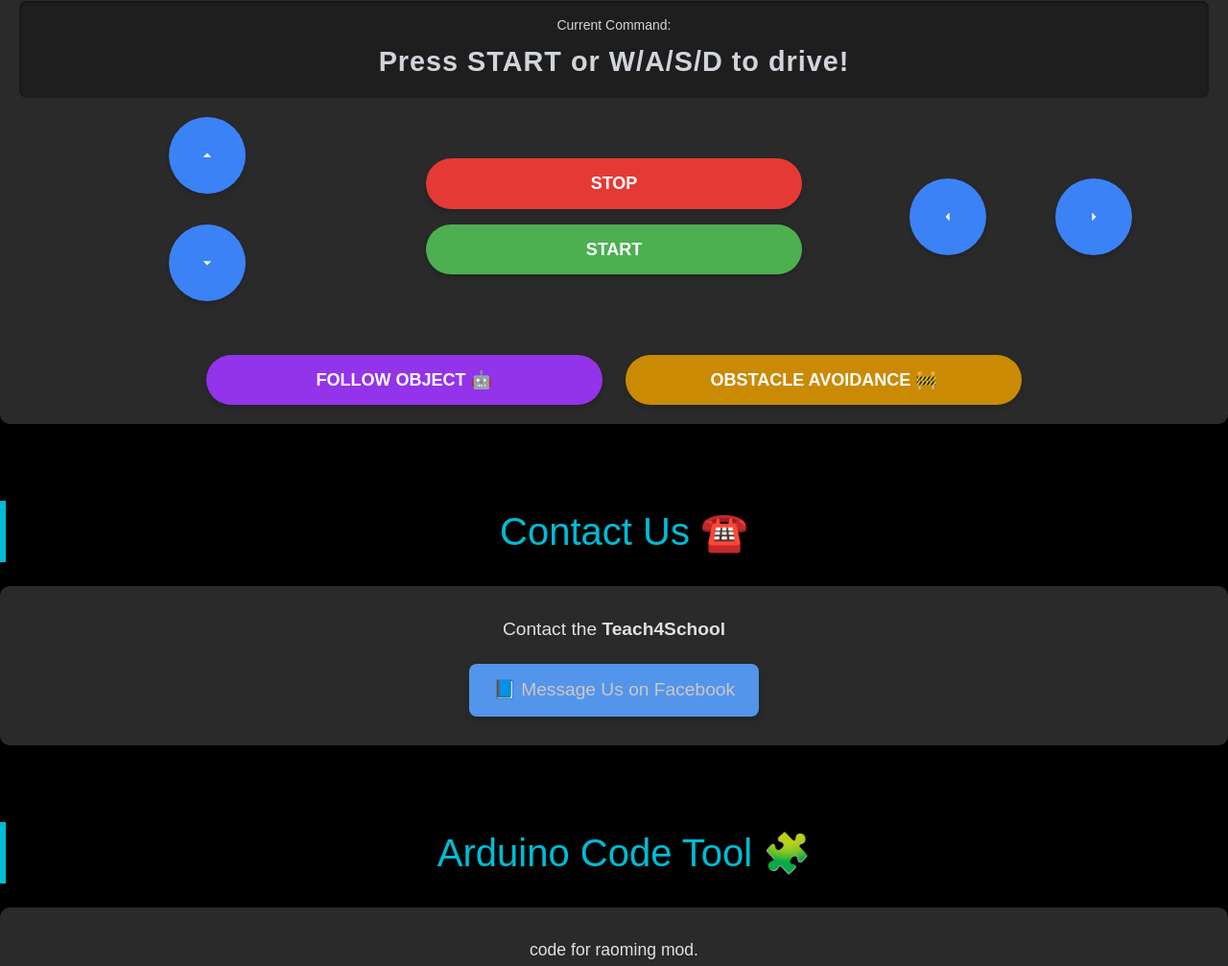
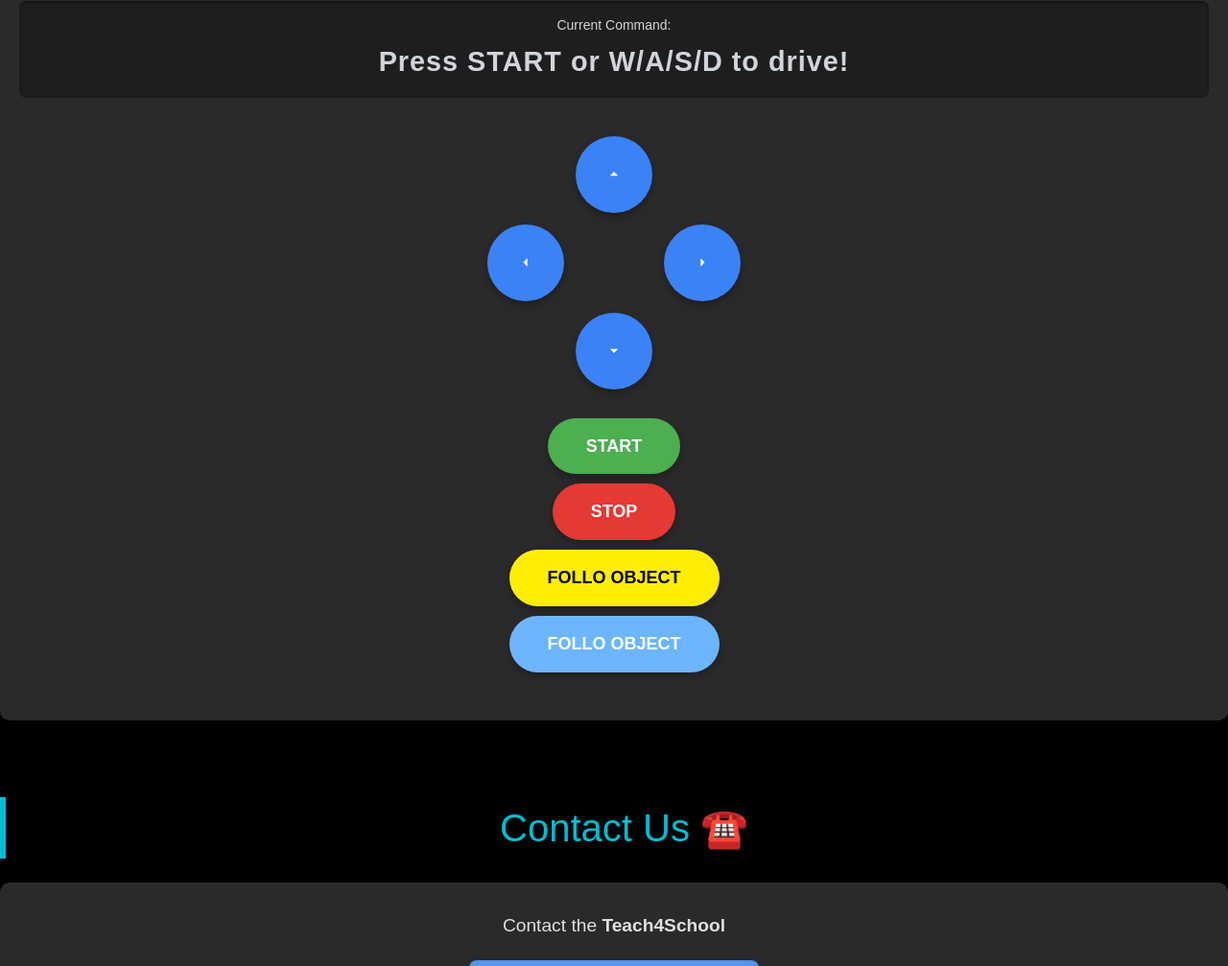
Before and after one commit to stemst159-hue/stem.github.io, a plain HTML site: page index.html in a window 1280 px wide. Shown: the part 1398-2405 px from the top of the page at 96% size. Drawn offline with nearby package versions, Linux system fonts and the light colour scheme.

Commit message:
Update index.html

```diff
--- a/index.html
+++ b/index.html
@@ -607,65 +607,141 @@ document.getElementById('btn-stop').addEventListener('click', () => sendCommand(
                 <p id="command-status" class="text-2xl font-extrabold text-green-400">WAITING FOR INPUT</p>
             </div>
 
-            <div class="main-controller-grid grid grid-cols-1 md:grid-cols-3 gap-8 items-center">
+           <!-- ================= NEW CONTROL PANEL ================= -->
 
-                <div class="flex flex-col items-center space-y-4">
-                    <button id="btn-forward" class="circle-button hover:bg-blue-700" data-command="forward">
-                        <svg class="arrow-icon" viewBox="0 0 24 24">
-                            <path d="M7 14l5-5 5 5z" fill="white"/>
-                        </svg>
+<style>
+/* --- Clean circular arrow buttons --- */
+.control-wrapper {
+    text-align: center;
+    padding: 20px;
+}
+
+.control-dpad {
+    display: grid;
+    grid-template-columns: 80px 80px 80px;
+    grid-template-rows: 80px 80px 80px;
+    gap: 12px;
+    justify-content: center;
+    margin-bottom: 30px;
+}
+
+.control-btn {
+    width: 80px;
+    height: 80px;
+    border-radius: 50%;
+    background: #3b82f6;
+    box-shadow: 0 4px 8px rgba(0,0,0,0.3);
+    display: flex;
+    align-items: center;
+    justify-content: center;
+    cursor: pointer;
+    border: none;
+    transition: 0.15s;
+}
+
+.control-btn:active {
+    transform: scale(0.9);
+}
+
+/* Arrow icons */
+.control-btn svg {
+    width: 35px;
+    height: 35px;
+    fill: white;
+}
+
+/* Rectangle pill buttons */
+.pill-btn {
+    display: block;
+    margin: 10px auto;
+    padding: 15px 40px;
+    font-size: 18px;
+    border-radius: 30px;
+    border: none;
+    cursor: pointer;
+    color: white;
+    font-weight: bold;
+    box-shadow: 0 4px 8px rgba(0,0,0,0.25);
+    transition: 0.15s;
+}
+
+.pill-btn:active {
+    transform: scale(0.95);
+}
+
+/* Colors */
+.btn-start { background: #4caf50; }
+.btn-stop { background: #e53935; }
+.btn-follow { background: #ffee00; color: #000; }
+.btn-avoid { background: #6cb6ff; }
+</style>
+
+<div class="control-wrapper">
+
+    <!-- D-PAD -->
+    <div class="control-dpad">
+
+        <div></div>
+        <button class="control-btn" id="btn-forward" data-cmd="F">
+            <svg viewBox="0 0 24 24"><path d="M7 14l5-5 5 5z"/></svg>
         </button>
-                    <div class="text-xs font-semibold text-gray-300"></div>
-                    <button id="btn-backward" class="circle-button hover:bg-blue-700" data-command="backward">
-                        <svg class="arrow-icon" viewBox="0 0 24 24">
-                            <path d="M7 10l5 5 5-5z" fill="white"/>
-                        </svg>
+        <div></div>
+
+        <button class="control-btn" id="btn-left" data-cmd="L">
+            <svg viewBox="0 0 24 24"><path d="M14 7l-5 5 5 5z"/></svg>
         </button>
-                    <div class="text-xs font-semibold text-gray-300"></div>
+
+        <div></div>
+
+        <button class="control-btn" id="btn-right" data-cmd="R">
+            <svg viewBox="0 0 24 24"><path d="M10 7l5 5-5 5z"/></svg>
+        </button>
+
+        <div></div>
+        <button class="control-btn" id="btn-backward" data-cmd="B">
+            <svg viewBox="0 0 24 24"><path d="M7 10l5 5 5-5z"/></svg>
+        </button>
+        <div></div>
+
     </div>
 
-                <div class="flex flex-col items-center space-y-4 justify-center py-6 order-last md:order-none">
-                    <button id="btn-stop" class="pill-button w-full" data-action="stop">
-                        STOP
+    <!-- START / STOP -->
+    <button class="pill-btn btn-start" id="btn-start" data-cmd="S">START</button>
+    <button class="pill-btn btn-stop" id="btn-stop" data-cmd="X">STOP</button>
+
+    <!-- AUTO MODES -->
+    <button class="pill-btn btn-follow" id="btn-follow" data-cmd="AUTO_FOLLOW">
+        FOLLO OBJECT
     </button>
-                     <button id="btn-start" class="pill-button w-full" data-action="start">
-                        START
+
+    <button class="pill-btn btn-avoid" id="btn-avoid" data-cmd="AUTO_AVOID">
+        FOLLO OBJECT
     </button>
 
 </div>
 
-                <div class="flex items-center justify-center space-x-6">
-                    <button id="btn-left" class="circle-button hover:bg-blue-700" data-command="left">
-                        <svg class="arrow-icon" viewBox="0 0 24 24">
-                            <path d="M14 7l-5 5 5 5z" fill="white"/>
-                        </svg>
-                    </button>
-                    <div class="text-xs font-semibold text-gray-300"></div>
+<!-- ================= CONTROL SCRIPT ================= -->
 
-                    <div class="text-xs font-semibold text-gray-300"></div>
-                    <button id="btn-right" class="circle-button hover:bg-blue-700" data-command="right">
-                        <svg class="arrow-icon" viewBox="0 0 24 24">
-                            <path d="M10 7l5 5-5 5z" fill="white"/>
-                        </svg>
-                    </button>
-                </div>
-            </div>
-             <!-- ===== AUTO-MODE BUTTONS SECTION ===== -->
-        <div class="auto-mode-controller flex flex-col md:flex-row justify-center gap-6 mt-10">
+<script>
+// Send BT command (works with your existing serial/hc-05 script)
+async function sendControl(cmd) {
+    if (typeof sendCommand === "function") {
+        sendCommand(cmd); // call your Bluetooth function
+        console.log("Sent:", cmd);
+    }
+}
 
-            <!-- Follow Object Mode -->
-            <button id="btn-follow" class="pill-button bg-purple-600 hover:bg-purple-700 w-full md:w-1/3"
-                    onclick="enableFollowObjectMode()">
-                FOLLOW OBJECT 🤖
-            </button>
+// Attach button events
+document.querySelectorAll("[data-cmd]").forEach(btn => {
+    btn.addEventListener("click", () => {
+        let cmd = btn.dataset.cmd;
+        sendControl(cmd);
+    });
+});
+</script>
 
-            <!-- Obstacle Avoid Mode -->
-            <button id="btn-avoid" class="pill-button bg-yellow-600 hover:bg-yellow-700 w-full md:w-1/3"
-                    onclick="enableObstacleAvoidMode()">
-                OBSTACLE AVOIDANCE 🚧
-            </button>
-        </div>
-        </div>
+<!-- ================ END NEW CONTROL PANEL =================== -->
+
     </section>
      </section>
     <section id="contact-tool" class="tool-section">
@@ -697,7 +773,7 @@ document.getElementById('btn-stop').addEventListener('click', () => sendCommand(
 
     <div class="tool-content">
         <p style="margin-bottom: 15px; font-size: 1.1em;">
-           code for raoming mod.
+           controller.
         </p>
 
         <textarea id="arduino-code-box"
```
Lines whose indentation alone changed are shown as unchanged.
